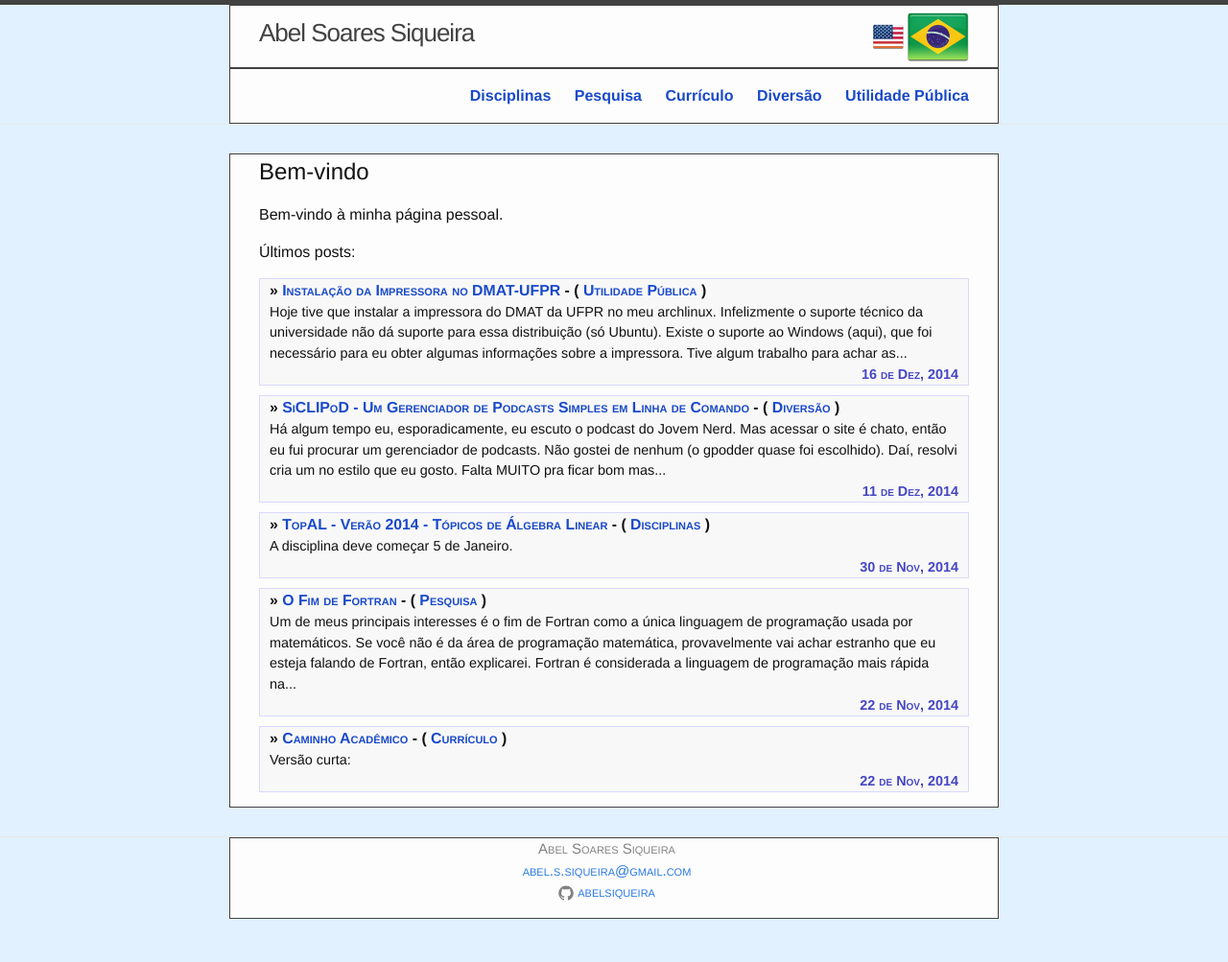
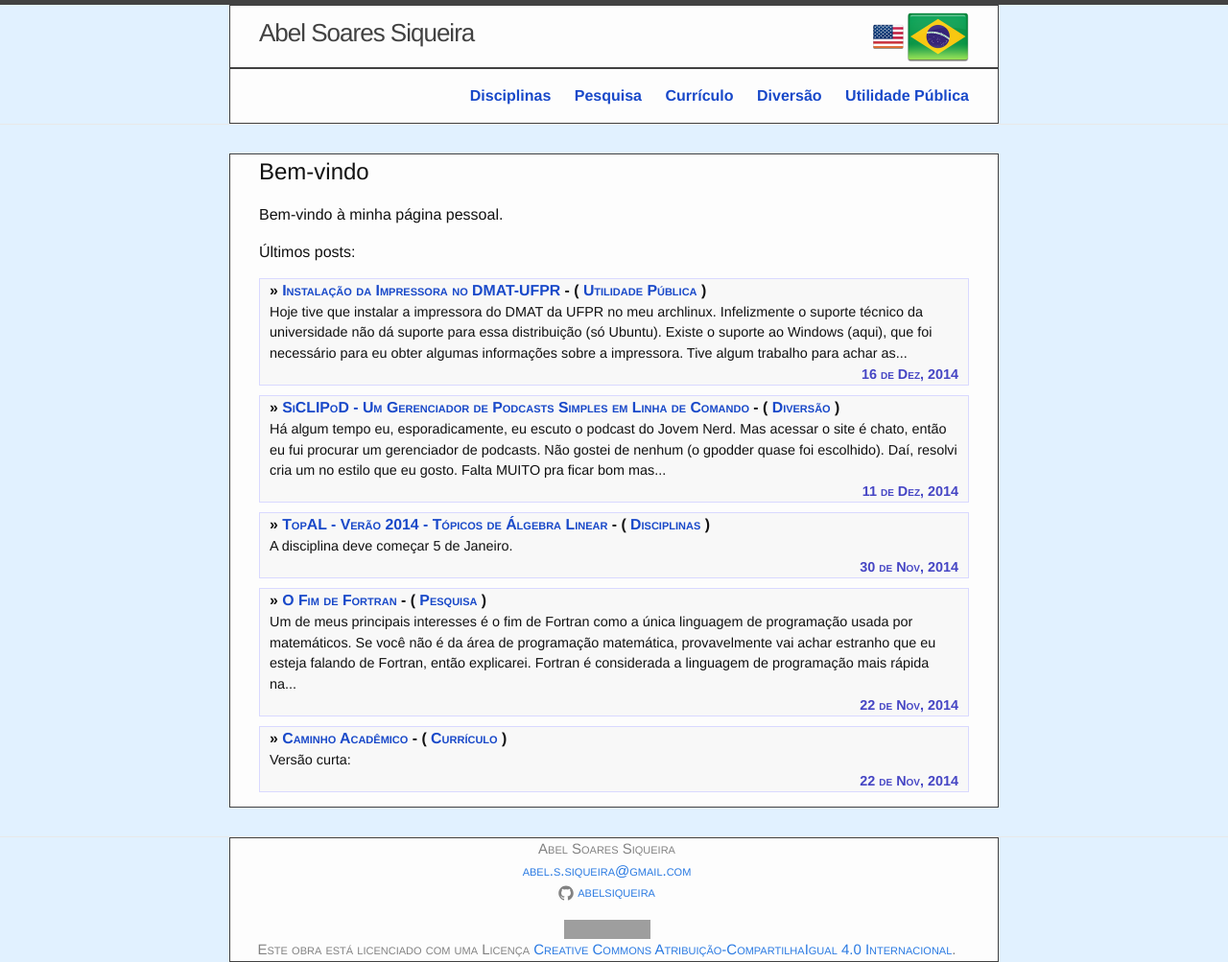
Before and after one commit to abelsiqueira/abelsiqueira.github.io-old, a Jekyll site: the page built from _posts/br/1900-01-01-index.html, in a window 1280 px wide. Shown: the whole page at 96% size. Built offline with Jekyll 4.4.1, drawn with Linux system fonts in a browser that asks for light colours; before the commit the page ends 958 px from its top, so only the background shows below that; grey boxes are pictures that could not be loaded.

Commit message:
Add cc-by-sa

```diff
--- a/_includes/footer.html
+++ b/_includes/footer.html
@@ -19,6 +19,14 @@
         </li>
         {% endif %}
       </ul>
+
+      <a rel="license" href="http://creativecommons.org/licenses/by-sa/4.0/">
+        <img alt="Licença Creative Commons" style="border-width:0"
+             src="https://i.creativecommons.org/l/by-sa/4.0/88x31.png" /></a>
+      <br />Este obra está licenciado com uma Licença
+      <a rel="license"
+         href="http://creativecommons.org/licenses/by-sa/4.0/">Creative Commons
+         Atribuição-CompartilhaIgual 4.0 Internacional</a>.
     </div>
 
   </div>
```
